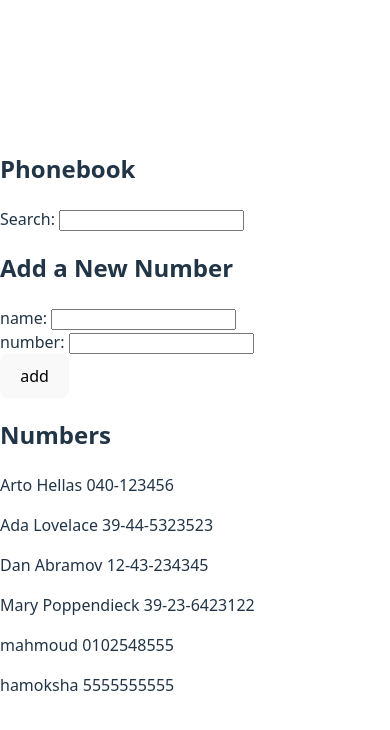
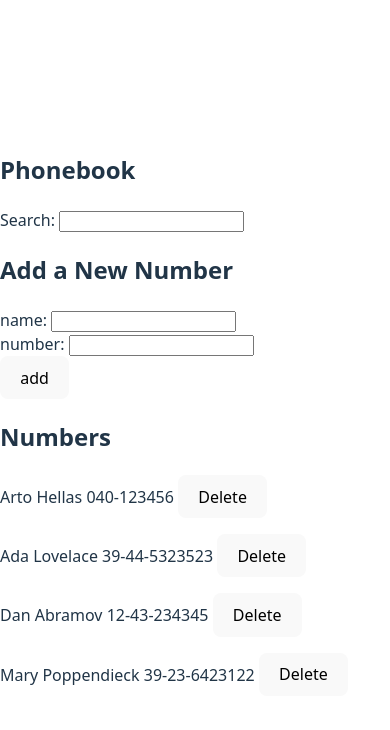
Before and after one commit to mahmoud-abdelsabour/thefullstackopen, a React (Vite) app in the folder part2/phonebook/: page / in a window 390 px wide. Shown: the top 730 px of the page. Built offline with nearby package versions, Linux system fonts and the light colour scheme; data requests are answered from the project's data file.

Commit message:
2.14: The Phonebook step 9

```diff
--- a/part2/phonebook/db.json
+++ b/part2/phonebook/db.json
@@ -19,16 +19,6 @@
       "name": "Mary Poppendieck",
       "number": "39-23-6423122",
       "id": "4"
-    },
-    {
-      "id": "5",
-      "name": "mahmoud",
-      "number": "0102548555"
-    },
-    {
-      "id": "6",
-      "name": "hamoksha",
-      "number": "5555555555"
     }
   ]
 }
--- a/part2/phonebook/src/App.jsx
+++ b/part2/phonebook/src/App.jsx
@@ -6,7 +6,7 @@ import axios from 'axios'
 import personsService from './services/persons'
 
 const App = () => {
-  const [persons, setPersons] = useState([{}])
+  const [persons, setPersons] = useState([])
   const [newName, setNewName] = useState('')
   const [newNumber, setNewNumber] = useState('')
   const [SearchTerm, setSearchTerm] = useState('')
@@ -31,8 +31,7 @@ const App = () => {
 
     const personObject = {
       name: newName,
-      number: newNumber,
-      id: String(persons.length + 1)
+      number: newNumber
     }
 
     personsService.create(personObject).then(returnedPerson=>setPersons(persons.concat(returnedPerson)))
@@ -56,6 +55,21 @@ const App = () => {
     setSearchTerm(event.target.value)
   }
 
+  const deleteEvent = (id, name) => {
+    if(window.confirm(`Delete ${name} ?`))
+    {
+      personsService.Delete(id).then(response =>
+      {
+        setPersons(persons.filter(person => person.id !== id))
+      })
+      .catch(err => {
+        console.log('Delete failed', err)
+      })
+      console.log(`${name} id:${id} deleted`)
+    }else{
+      console.log('user cancelled deletion')
+    }
+  }
   const personsToShow = SearchTerm === '' ? persons : persons.filter(person => person.name.toLowerCase().includes(SearchTerm.toLowerCase()))
 
   return (
@@ -73,7 +87,7 @@ const App = () => {
       />
 
       <h2>Numbers</h2>
-      <Persons personsToShow={personsToShow} />
+      <Persons personsToShow={personsToShow} deleteEvent={deleteEvent} />
     </div>
   )
 }
--- a/part2/phonebook/src/components/Persons.jsx
+++ b/part2/phonebook/src/components/Persons.jsx
@@ -1,5 +1,9 @@
-const Persons = ({personsToShow}) => {
-    return personsToShow.map(person => <p key={person.id}> {person.name +' '+ person.number} </p>)
+const Persons = ({personsToShow, deleteEvent}) => {
+    return (
+        <div>
+            {personsToShow.map(person => <p key={person.id}> {person.name +' '+ person.number} <button onClick={()=> deleteEvent(person.id, person.name)}>Delete</button> </p>)}
+        </div>
+    )
 }
 
 export default Persons
--- a/part2/phonebook/src/services/persons.js
+++ b/part2/phonebook/src/services/persons.js
@@ -9,7 +9,7 @@ const getAll = ()=>{
 
 const create = (newObject)=>{
     const request = axios.post(baseurl, newObject)
-    return request.then(response=>response.data0)
+    return request.then(response=>response.data)
 }
 
 const update = (id, newObject)=>{
@@ -17,4 +17,9 @@ const update = (id, newObject)=>{
     return request.then(response=>response.data)
 }
 
-export default {getAll, create, update}
+const Delete = (id) => {
+    const request = axios.delete(`${baseurl}/${id}`)
+    return request.then(response => response.data)
+}
+
+export default {getAll, create, update, Delete}
```
